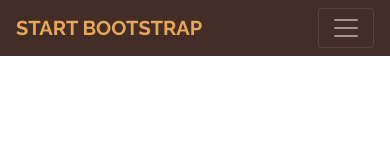
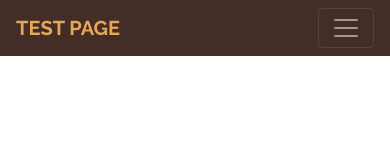
Before and after one commit to matteofa1/Coffee, a website: page products.html in a window 390 px wide. Shown: the top 160 px of the page. Drawn offline with nearby package versions, Linux system fonts and the light colour scheme; files that its build step writes are made by us from their sources.

Commit message:
Update products.html

```diff
--- a/products.html
+++ b/products.html
@@ -32,7 +32,7 @@
   <!-- Navigation -->
   <nav class="navbar navbar-expand-lg navbar-dark py-lg-4" id="mainNav">
     <div class="container">
-      <a class="navbar-brand text-uppercase text-expanded font-weight-bold d-lg-none" href="#">Start Bootstrap</a>
+      <a class="navbar-brand text-uppercase text-expanded font-weight-bold d-lg-none" href="#">Test Page</a>
       <button class="navbar-toggler" type="button" data-toggle="collapse" data-target="#navbarResponsive" aria-controls="navbarResponsive" aria-expanded="false" aria-label="Toggle navigation">
         <span class="navbar-toggler-icon"></span>
       </button>
```
